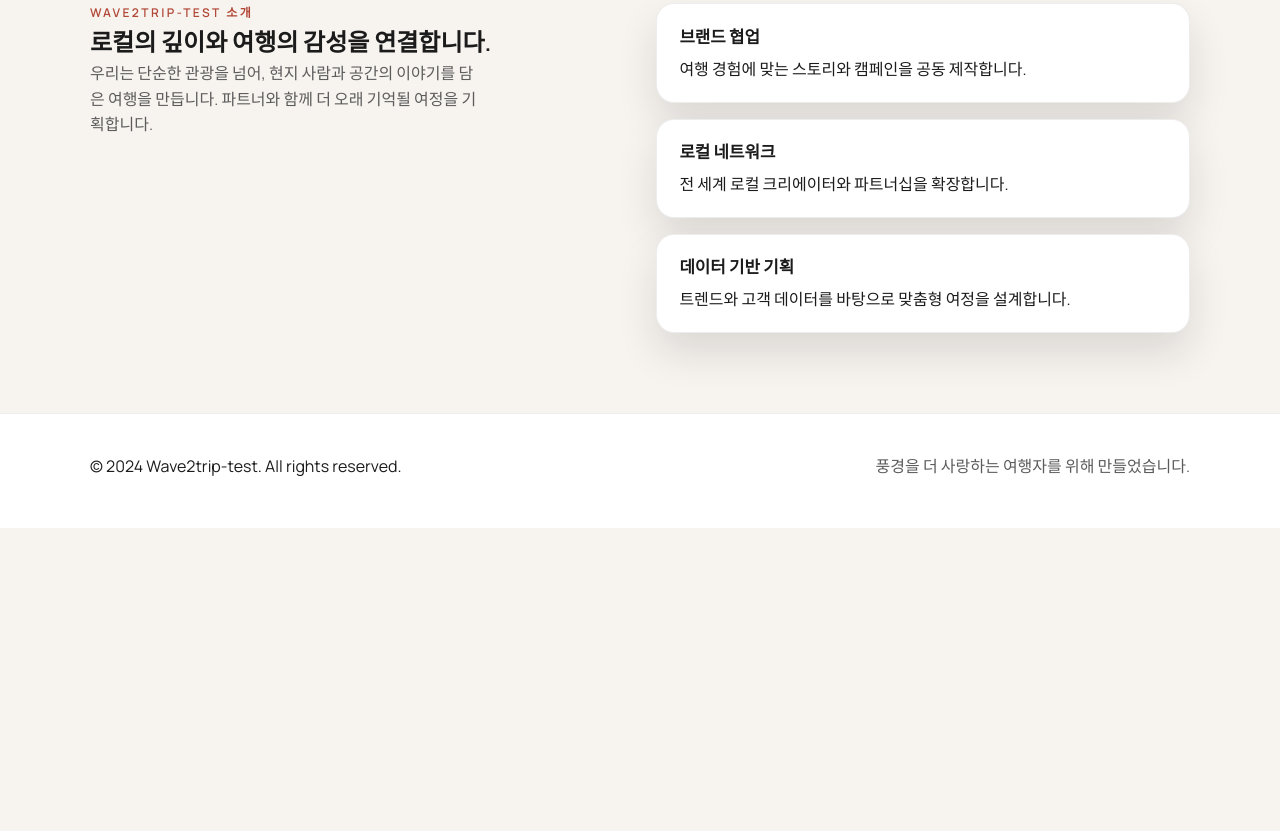
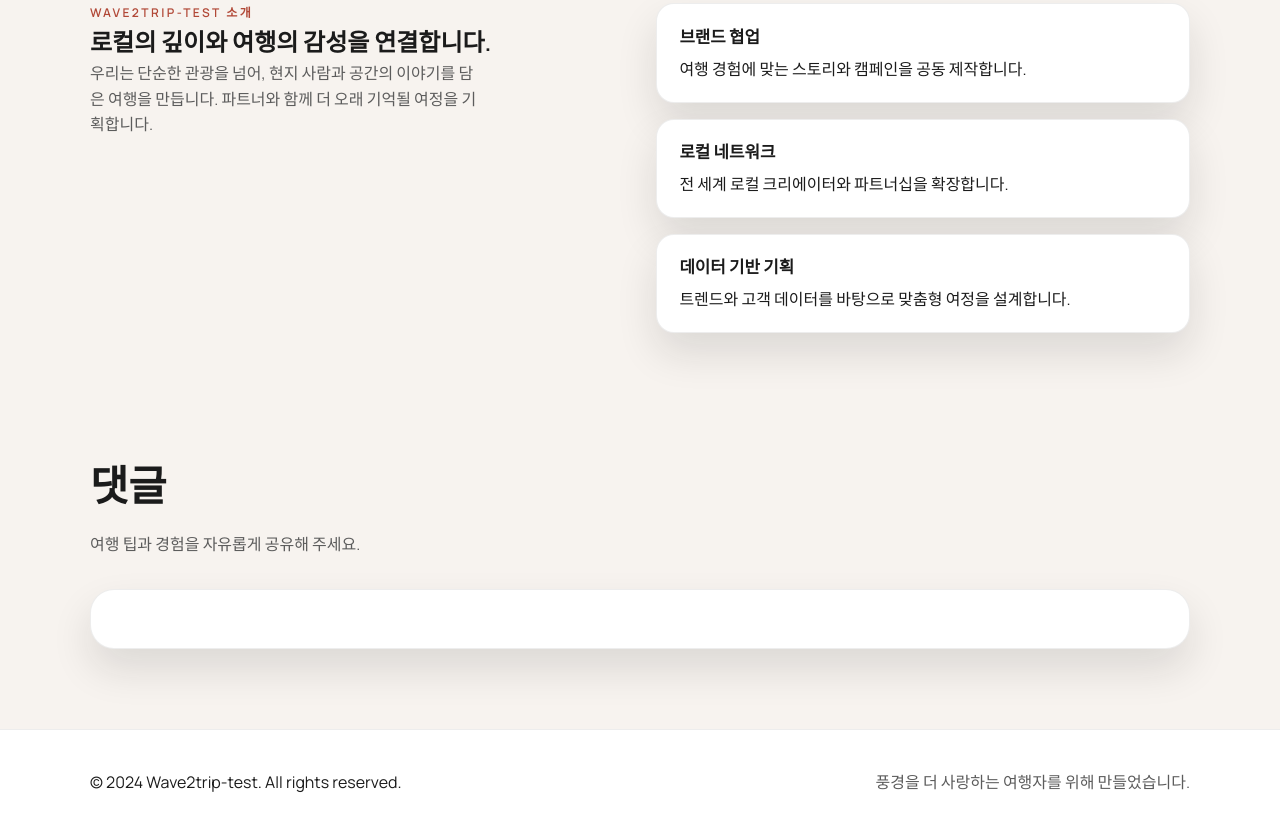
Before and after one commit to moogun-jeong/wave2trip-test, a plain HTML site: page index.html in a window 1280 px wide. Shown: the part 1626-2457 px from the top of the page. Before the commit the page ends 2154 px from the top, so only its background shows below. Drawn offline with Linux system fonts and the light colour scheme; a script that the page names is missing.

Commit message:
Add Disqus comments section

```diff
--- a/index.html
+++ b/index.html
@@ -158,6 +158,16 @@
                 </div>
             </div>
         </section>
+
+        <section id="comments" class="comments-section">
+            <div class="container">
+                <div class="section-title">
+                    <h2>댓글</h2>
+                    <p>여행 팁과 경험을 자유롭게 공유해 주세요.</p>
+                </div>
+                <div id="disqus_thread"></div>
+            </div>
+        </section>
     </main>
 
     <footer class="site-footer">
@@ -167,6 +177,22 @@
         </div>
     </footer>
 
+    <script>
+        /*
+        var disqus_config = function () {
+        this.page.url = PAGE_URL;
+        this.page.identifier = PAGE_IDENTIFIER;
+        };
+        */
+        (function() {
+            var d = document, s = d.createElement('script');
+            s.src = 'https://wave2trip-test.disqus.com/embed.js';
+            s.setAttribute('data-timestamp', +new Date());
+            (d.head || d.body).appendChild(s);
+        })();
+    </script>
+    <noscript>Please enable JavaScript to view the <a href="https://disqus.com/?ref_noscript">comments powered by Disqus.</a></noscript>
+
     <script src="main.js"></script>
 </body>
 </html>
--- a/style.css
+++ b/style.css
@@ -481,6 +481,18 @@ button {
     box-shadow: var(--glow);
 }
 
+.comments-section {
+    padding: 2.5rem 0 5rem;
+}
+
+.comments-section #disqus_thread {
+    background: var(--bg-elev);
+    border-radius: 24px;
+    padding: 1.8rem;
+    border: 1px solid var(--border);
+    box-shadow: var(--shadow);
+}
+
 @keyframes fadeUp {
     from {
         opacity: 0;
```
